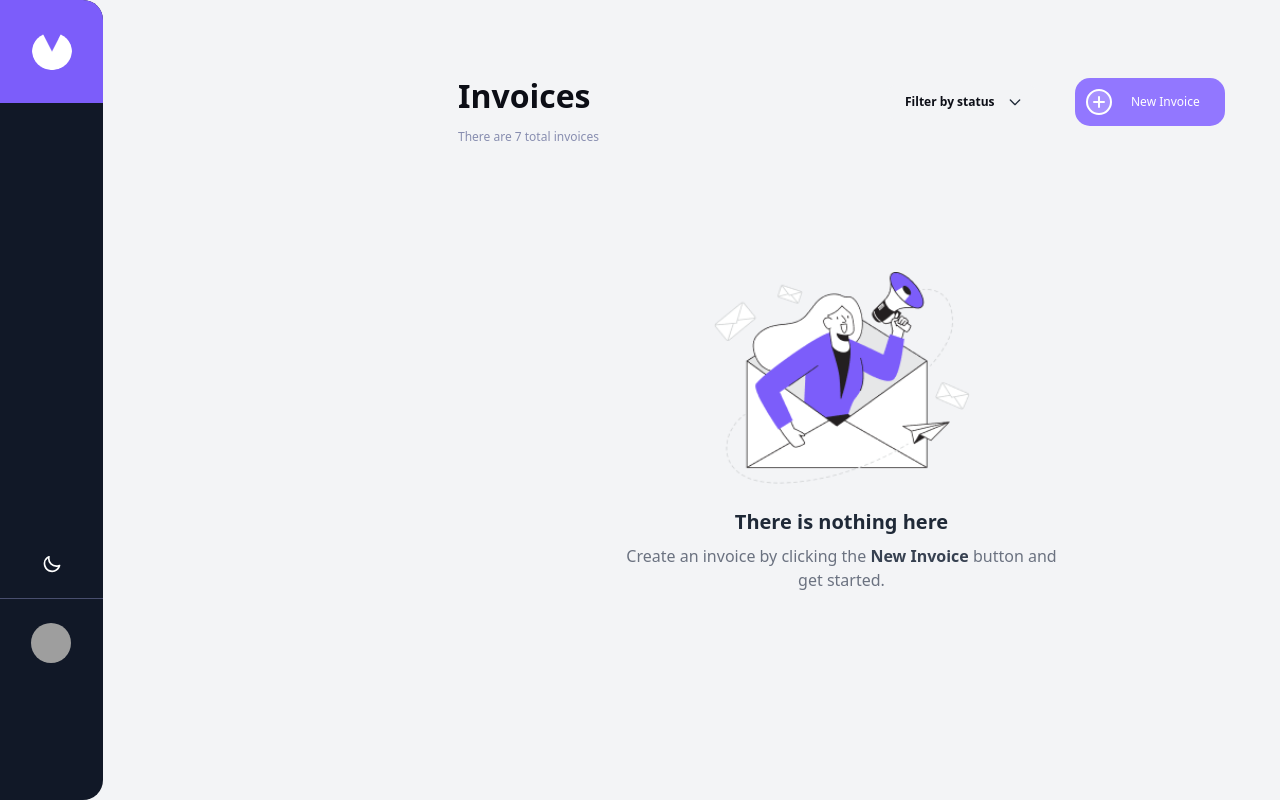
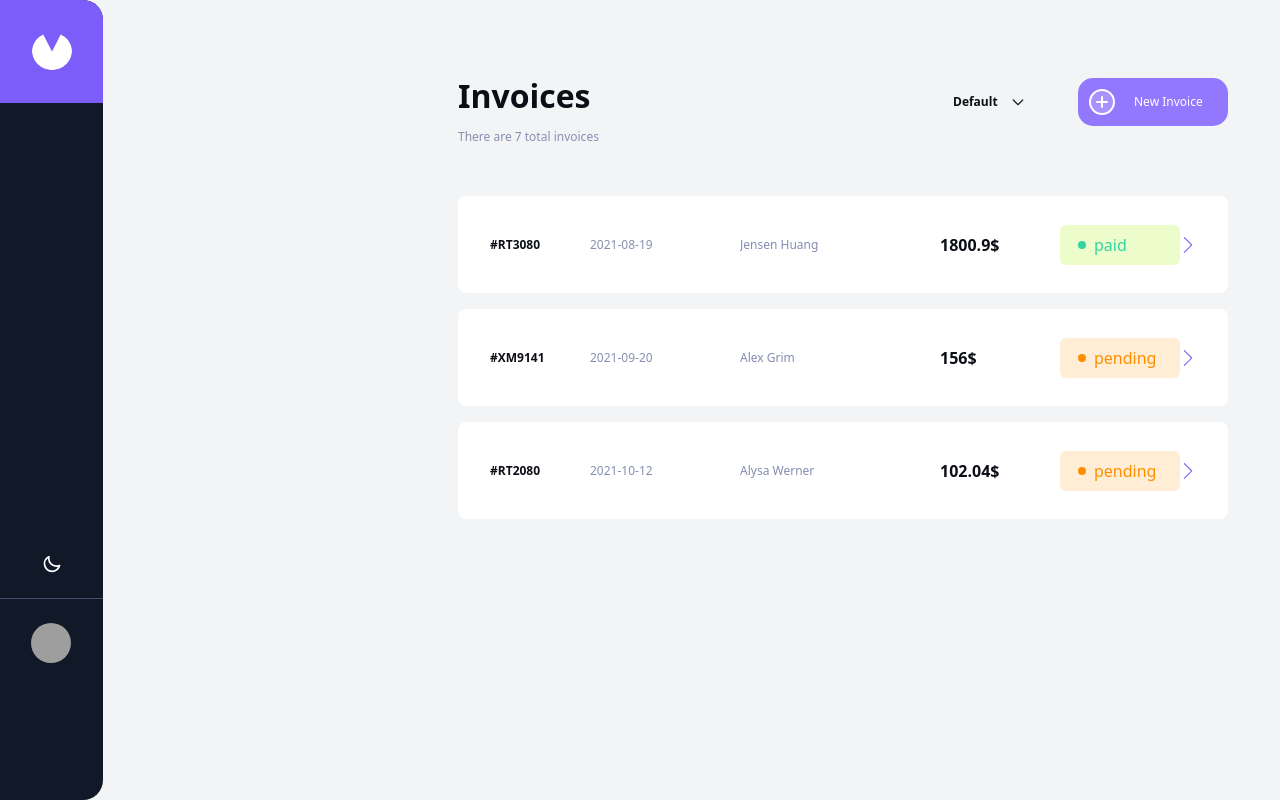
Before and after one commit to abdurahmonanvarov/last-exam, a React (Vite) app: page / in a window 1280 px wide. Built offline with nearby package versions, Linux system fonts and the light colour scheme; data requests are answered from the project's data file; grey boxes are pictures that could not be loaded.

Commit message:
salom usttoz

```diff
--- /dev/null
+++ b/data/db.json
@@ -0,0 +1,103 @@
+{
+  "treap": [
+    {
+      "id": "RT3080",
+      "createdAt": "2021-08-18",
+      "paymentDue": "2021-08-19",
+      "description": "Re-branding",
+      "paymentTerms": 1,
+      "clientName": "Jensen Huang",
+      "clientEmail": "jensenh@mail.com",
+      "status": "paid",
+      "senderAddress": {
+        "street": "19 Union Terrace",
+        "city": "London",
+        "postCode": "E1 3EZ",
+        "country": "United Kingdom"
+      },
+      "clientAddress": {
+        "street": "106 Kendell Street",
+        "city": "Sharrington",
+        "postCode": "NR24 5WQ",
+        "country": "United Kingdom"
+      },
+      "items": [
+        {
+          "name": "Brand Guidelines",
+          "quantity": 1,
+          "price": 1800.9,
+          "total": 1800.9
+        }
+      ],
+      "total": 1800.9
+    },
+    {
+      "id": "XM9141",
+      "createdAt": "2021-08-21",
+      "paymentDue": "2021-09-20",
+      "description": "Graphic Design",
+      "paymentTerms": 30,
+      "clientName": "Alex Grim",
+      "clientEmail": "alexgrim@mail.com",
+      "status": "pending",
+      "senderAddress": {
+        "street": "19 Union Terrace",
+        "city": "London",
+        "postCode": "E1 3EZ",
+        "country": "United Kingdom"
+      },
+      "clientAddress": {
+        "street": "84 Church Way",
+        "city": "Bradford",
+        "postCode": "BD1 9PB",
+        "country": "United Kingdom"
+      },
+      "items": [
+        {
+          "name": "Banner Design",
+          "quantity": 1,
+          "price": 156,
+          "total": 156
+        },
+        {
+          "name": "Email Design",
+          "quantity": 2,
+          "price": 200,
+          "total": 400
+        }
+      ],
+      "total": 556
+    },
+    {
+      "id": "RT2080",
+      "createdAt": "2021-10-11",
+      "paymentDue": "2021-10-12",
+      "description": "Logo Concept",
+      "paymentTerms": 1,
+      "clientName": "Alysa Werner",
+      "clientEmail": "alysa@email.co.uk",
+      "status": "pending",
+      "senderAddress": {
+        "street": "19 Union Terrace",
+        "city": "London",
+        "postCode": "E1 3EZ",
+        "country": "United Kingdom"
+      },
+      "clientAddress": {
+        "street": "63 Warwick Road",
+        "city": "Carlisle",
+        "postCode": "CA20 2TG",
+        "country": "United Kingdom"
+      },
+      "items": [
+        {
+          "name": "Logo Sketches",
+          "quantity": 1,
+          "price": 102.04,
+          "total": 102.04
+        }
+      ],
+      "total": 102.04
+    }
+  ]
+}
--- a/src/App.jsx
+++ b/src/App.jsx
@@ -3,10 +3,30 @@ import MainLoyout from "./components/MainLoyout";
 import Home from "./pages/Home";
 import SingleProduct from "./pages/SingleProduct";
 import PageNoInfo from "./pages/PageNoInfo";
-import { useState } from "react";
+import { useState, useEffect } from "react";
+import axios from "axios";
 
 function App() {
-  const [salom, setSalom] = useState(false);
+  const [exsist, setExsist] = useState(true);
+  const [malumot, setMalumot] = useState([]);
+
+  useEffect(() => {
+    const fetchData = async () => {
+      try {
+        const response = await axios.get("http://localhost:3000/treap");
+        setMalumot(response.data);
+      } catch (error) {
+        console.error("API dan malumot olishda xatolik:", error);
+        setExsist(false); // Xatolik bo'lsa, exsist false bo'ladi
+      }
+    };
+
+    fetchData();
+  }, []);
+  useEffect(() => {
+    setExsist(malumot.length > 0);
+  }, [malumot]);
+
   const router = createBrowserRouter([
     {
       path: "/",
@@ -14,7 +34,7 @@ function App() {
       children: [
         {
           index: true,
-          element: salom ? <Home /> : <PageNoInfo />, // Shart qo‘ydik
+          element: exsist ? <Home /> : <PageNoInfo />, // Shart qo‘ydik
         },
         {
           path: "/singleproducts/:id",
--- /dev/null
+++ b/src/components/DeletModal.jsx
@@ -0,0 +1,66 @@
+import React from "react";
+import axios from "axios";
+import { useNavigate } from "react-router-dom";
+import { toast } from "react-toastify";
+
+const DeletModal = ({ isOpen, handleCloseModal, id }) => {
+  const nav = useNavigate();
+  // Handle deletion
+  const handleDelete = async () => {
+    try {
+      // Send DELETE request
+      const response = await axios.delete(`http://localhost:3000/treap/${id}`);
+      console.log("Product deleted:", response.data);
+      nav("/");
+      toast.success("Your info delet succesfully");
+      handleCloseModal();
+    } catch (error) {
+      console.error("Error deleting the product:", error);
+    }
+  };
+
+  return (
+    <div>
+      {isOpen && (
+        <div className="fixed z-10 inset-0 overflow-y-auto">
+          <div className="flex items-center justify-center min-h-screen pt-4 px-4 pb-20 text-center sm:block sm:p-0">
+            <div className="fixed inset-0 transition-opacity">
+              <div className="absolute inset-0 bg-gray-500 opacity-75"></div>
+            </div>
+            <span className="hidden sm:inline-block sm:align-middle sm:h-screen"></span>
+            &#8203;
+            <div className="inline-block align-bottom bg-white rounded-lg text-left overflow-hidden shadow-xl transform transition-all sm:my-8 sm:align-middle sm:max-w-lg sm:w-full">
+              <div className="bg-white px-4 pt-5 pb-4 sm:p-6 sm:pb-4">
+                <h3 className="text-lg leading-6 font-medium text-gray-900">
+                  Confirm Deletion
+                </h3>
+                <div className="mt-2">
+                  <p className="text-sm leading-5 text-gray-500">
+                    Are you sure you want to delete invoice #{id}? This action
+                    cannot be undone.
+                  </p>
+                </div>
+              </div>
+              <div className="bg-gray-50 px-4 py-3 sm:px-6 sm:flex sm:flex-row-reverse">
+                <button
+                  onClick={handleDelete} // Call handleDelete to send the delete request
+                  className="w-full inline-flex justify-center rounded-md border border-transparent shadow-sm px-4 py-2 bg-red text-base font-medium text-white hover:bg-red-700 sm:ml-3 sm:w-auto"
+                >
+                  Delete
+                </button>
+                <button
+                  onClick={handleCloseModal} // Use the passed function to close modal
+                  className="mt-3 w-full inline-flex justify-center rounded-md border border-gray-300 shadow-sm px-4 py-2 bg-white text-base font-medium text-gray-700 hover:bg-gray-50 sm:mt-0 sm:ml-3 sm:w-auto"
+                >
+                  Cancel
+                </button>
+              </div>
+            </div>
+          </div>
+        </div>
+      )}
+    </div>
+  );
+};
+
+export default DeletModal;
--- a/src/components/Navbar.jsx
+++ b/src/components/Navbar.jsx
@@ -1,8 +1,17 @@
+import { useState } from "react";
 import { PiPlusCircleDuotone } from "react-icons/pi";
 
-function Navbar() {
+function Navbar({ onFilterChange }) {
+  const [selectedOption, setSelectedOption] = useState("all");
+
+  const handleChange = (event) => {
+    const value = event.target.value;
+    setSelectedOption(value);
+    onFilterChange(value);
+  };
+
   return (
-    <div className="mt-[72px] mb-[65px] ">
+    <div className="mt-[72px] mb-[65px]">
       <header className="container flex justify-between items-center gap-[276px]">
         <div className="w-[155px] h-[59px]">
           <h1 className="text-[32px] font-bold text-[#0C0E16] mb-[8px]">
@@ -14,23 +23,27 @@ function Navbar() {
         </div>
         <div className="flex justify-between items-center gap-[40px]">
           <div className="flex items-center gap-[16px]">
-            <div class="relative">
-              <select class="appearance-none text-[12px] text-[#0C0E16] font-bold bg-gray-100 py-2 pl-4 pr-10 rounded-md w-full">
-                <option>Filter by status</option>
-                <option>Option 2</option>
-                <option>Option 3</option>
+            <div className="relative">
+              <select
+                value={selectedOption}
+                onChange={handleChange}
+                className="appearance-none text-[12px] text-[#0C0E16] font-bold bg-gray-100 py-2 pl-4 pr-10 rounded-md w-full"
+              >
+                <option value="all">Default</option>
+                <option value="paid">Paid</option>
+                <option value="pending">Unpaid</option>
               </select>
               <svg
-                class="absolute right-3 top-1/2 transform -translate-y-1/2 w-4 h-4"
+                className="absolute right-3 top-1/2 transform -translate-y-1/2 w-4 h-4"
                 xmlns="http://www.w3.org/2000/svg"
                 fill="none"
                 viewBox="0 0 24 24"
                 stroke="currentColor"
               >
                 <path
-                  stroke-linecap="round"
-                  stroke-linejoin="round"
-                  stroke-width="2"
+                  strokeLinecap="round"
+                  strokeLinejoin="round"
+                  strokeWidth="2"
                   d="M19 9l-7 7-7-7"
                 ></path>
               </svg>
@@ -47,15 +60,3 @@ function Navbar() {
 }
 
 export default Navbar;
-
-{
-  /* <div>
-<h1 className="text-2xl font-bold">Invoices</h1>
-<p className="text-gray-500">There are 90 total invoices</p>
-</div> */
-}
-{
-  /* <button className="bg-purple-500 text-white px-4 py-2 rounded-lg flex items-center gap-2">
-<span className="text-lg">+</span> New Invoice
-</button> */
-}
--- a/src/pages/Home.jsx
+++ b/src/pages/Home.jsx
@@ -1,33 +1,84 @@
+import { useEffect, useState } from "react";
 import { SlArrowRight } from "react-icons/sl";
 import Navbar from "../components/Navbar";
+import axios from "axios";
+import { Link } from "react-router-dom";
 
 function Home() {
+  const [selectedFilter, setSelectedFilter] = useState("all");
+  const [data, setData] = useState([]);
+  const [filteredData, setFilteredData] = useState([]);
+
+  useEffect(() => {
+    const fetchData = async () => {
+      try {
+        const response = await axios.get("http://localhost:3000/treap");
+        setData(response.data);
+      } catch (error) {
+        console.error("API dan malumot olishda xatolik:", error);
+      }
+    };
+
+    fetchData();
+  }, []);
+
+  //Filter
+
+  useEffect(() => {
+    const filtered = data.filter((item) =>
+      selectedFilter === "all" ? true : item.status === selectedFilter
+    );
+    setFilteredData(filtered);
+  }, [selectedFilter, data]);
+
   return (
     <div>
-      <Navbar />
+      <Navbar onFilterChange={setSelectedFilter} />
 
-      <div className="flex flex-col gap-[16px] overflow-y-auto h-[360px]">
-        <div className="bg-[#FFFFFF] w-full pl-[32px] pr-[32px] pt-[29px] pb-[28px] rounded-[8px] flex items-center cursor-pointer hover:shadow-2xl transition duration-300">
-          <h3 className="text-[#0C0E16] text-[12px] font-bold mr-[43px]">
-            #RT3080
-          </h3>
-          <p className="text-[#888EB0] text-[12px] mr-[45px]">
-            Due 19 Aug 2021
-          </p>
-          <h3 className="text-[12px] text-[#858BB2] mr-[73px]">Jensen Huang</h3>
-          <span className="text-[#0C0E16] text-[16px] mr-[40px] font-bold">
-            £ 1,800.90
-          </span>
-          <button class="bg-[#DFE3FA] w-[104px] h-[40px]  text-[#33D69F] font-medium py-2 px-4 rounded-[6px] cursor-pointer mr-[50px]">
-            <div class="pl-[12px]">
-              <div className="flex items-center">
-                <div class="bg-[#33D69F] rounded-full w-2 h-2 mr-2"></div>
-                <span class=" text-center text-[12px] font-bold">Paid</span>
-              </div>
-            </div>
-          </button>
-          <SlArrowRight className="text-[#7C5DFA] cursor-pointer" />
-        </div>
+      <div className="flex flex-col gap-[16px] overflow-y-auto h-[432px]">
+        {filteredData.length > 0 &&
+          filteredData.map((datam) => {
+            return (
+              <Link
+                to={`/singleproducts/${datam.id}`}
+                key={datam.id}
+                className="bg-white w-full pl-[32px] pr-[32px] pt-[29px] pb-[28px] rounded-[8px] flex items-center justify-between cursor-pointer hover:shadow-2xl transition duration-300"
+              >
+                <h3 className="text-[#0C0E16] text-[12px] font-bold w-[100px] truncate">
+                  #{datam.id}
+                </h3>
+
+                <p className="text-[#888EB0] text-[12px] w-[150px] truncate">
+                  {datam.paymentDue}
+                </p>
+
+                <h3 className="text-[12px] text-[#858BB2] w-[200px] truncate">
+                  {datam.clientName}
+                </h3>
+
+                <span className="text-[#0C0E16] text-[16px] w-[120px] font-bold truncate">
+                  {datam.items.length > 0 ? datam.items[0].price : "N/A"}$
+                </span>
+
+                <span
+                  className={`flex gap-[8px] items-center w-[120px] rounded-[6px] h-[40px] pl-[18px] pr-[18px] ${
+                    datam?.status === "paid"
+                      ? "bg-lime-100 text-[#33D69F]" // Paid bo'lsa yashil
+                      : " bg-orange-100 text-[#FF8F00]"
+                  }`}
+                >
+                  <span
+                    className={`w-2 h-2 ${
+                      datam?.status === "paid" ? "bg-[#33D69F]" : "bg-[#FF8F00]"
+                    } rounded-full`}
+                  ></span>
+                  {datam?.status || "Padding"} {/* Status */}
+                </span>
+
+                <SlArrowRight className="text-[#7C5DFA] cursor-pointer" />
+              </Link>
+            );
+          })}
       </div>
     </div>
   );
--- a/src/pages/SingleProduct.jsx
+++ b/src/pages/SingleProduct.jsx
@@ -1,28 +1,92 @@
-import React from "react";
+import React, { useEffect, useState } from "react";
+import { Link, useParams } from "react-router-dom";
+import DeletModal from "../components/DeletModal";
+import axios from "axios";
 
 function SingleProduct() {
+  const [isOpen, setIsOpen] = useState(false);
+  const { id } = useParams();
+  const [productData, setProductData] = useState(null);
+  const [loading, setLoading] = useState(true);
+  const [error, setError] = useState(null);
+
+  const handleOpenModal = () => {
+    setIsOpen(true);
+  };
+
+  const handleCloseModal = () => {
+    setIsOpen(false);
+  };
+
+  useEffect(() => {
+    const fetchData = async () => {
+      try {
+        const response = await axios.get(`http://localhost:3000/treap/${id}`);
+        setProductData(response.data);
+      } catch (err) {
+        setError("Failed to fetch data");
+      } finally {
+        setLoading(false);
+      }
+    };
+
+    if (id) {
+      fetchData();
+    }
+  }, [id]);
+
+  if (loading) {
+    return (
+      <div className="fixed inset-0 z-50 flex justify-center items-center bg-opacity-50 bg-gray-800">
+        <div className="animate-spin rounded-full h-16 w-16 border-t-4 border-b-4 border-blue-500"></div>{" "}
+      </div>
+    );
+  }
+
+  if (error) {
+    return <div>{error}</div>;
+  }
+
   return (
     <div>
+      <DeletModal isOpen={isOpen} handleCloseModal={handleCloseModal} id={id} />
       <div className="mt-[64px] mb-[24px] w-[730px] h-[135px]">
-        <button className="text-blue-600 flex items-center mb-[32px] text-[12px] gap-[23px]">
+        <Link
+          to="/"
+          className="text-blue-600 flex items-center mb-[32px] text-[12px] gap-[23px]"
+        >
           &larr; Go back
-        </button>
+        </Link>
 
         {/* Status & Buttons */}
         <div className="flex justify-between items-center bg-white p-4 rounded-[8px] pr-[32px] pl-[32px] pt-[20px] pb-[20px]">
           <span className="text-gray-700 font-medium flex items-center gap-[16px]">
             <span className="text-[12px] text-[#858BB2]"> Status</span>
-            <span className="flex gap-[8px] items-center bg-softRed  w-[120px] rounded-[6px] h-[40px] pl-[18px] pr-[18px]">
-              {" "}
-              <span className="w-2 h-2 bg-yellow-400 rounded-full"></span>
-              Padding
+            <span
+              className={`flex gap-[8px] items-center w-[120px] rounded-[6px] h-[40px] pl-[18px] pr-[18px] ${
+                productData?.status === "paid"
+                  ? "bg-lime-100 text-[#33D69F]"
+                  : " bg-orange-100 text-[#FF8F00]"
+              }`}
+            >
+              <span
+                className={`w-2 h-2 ${
+                  productData?.status === "paid"
+                    ? "bg-[#33D69F]"
+                    : "bg-[#FF8F00]"
+                } rounded-full`}
+              ></span>
+              {productData?.status || "Padding"}
             </span>
           </span>
           <div className="flex items-center gap-[8px]">
             <button className="bg-gray-300 text-[#7E88C3] py-[16px] px-[23px] rounded-[25px] hover:bg-gray-400 transition">
               Edit
             </button>
-            <button className="bg-red text-white py-[16px] px-[23px] rounded-[25px] hover:bg-red-600 transition">
+            <button
+              onClick={handleOpenModal}
+              className="bg-red text-white py-[16px] px-[23px] rounded-[25px] hover:bg-red-600 transition"
+            >
               Delete
             </button>
             <button className="bg-purple-600 text-white py-[16px] px-[23px] rounded-[25px] hover:bg-purple-700 transition">
@@ -32,93 +96,96 @@ function SingleProduct() {
         </div>
       </div>
 
-      <div className=" rounded-xl shadow-lg p-[48px] w-full max-w-[730px] overflow-y-auto h-[400px] bg-white ">
-        {/* Go Back */}
-
+      <div className="rounded-xl shadow-lg p-[48px] w-full max-w-[730px] overflow-y-auto h-[460px] bg-white">
         {/* Invoice Details */}
-        <div className="">
         <div className="flex justify-between mb-[21px]">
           <div>
-              {" "}
-              <h2 className="text-[16px] font-bold">#XM9141</h2>
-              <p className="text-[#7E88C3] text-[12px]">Graphic Design</p>
+            <h2 className="text-[16px] font-bold">#{productData?.id}</h2>
+            <p className="text-[#7E88C3] text-[12px]">
+              {productData?.category || "Graphic Design"}
+            </p>
           </div>
           <div className="flex flex-col gap-[]">
             <span className="text-[#7E88C3] text-[11px]">
-                19 Union Terrace
+              {productData.senderAddress.street}
             </span>
             <span className="text-[#7E88C3] text-end text-[11px]">
-                London
+              {productData.senderAddress.city}
             </span>
             <span className="text-[#7E88C3] text-end text-[11px]">
-                E1 3EZ
+              {productData.senderAddress.postCode}
             </span>
-              <span className="text-[#7E88C3] text-[11px]">United Kingdom</span>
+            <span className="text-[#7E88C3] text-[11px]">
+              {productData.senderAddress.country}
+            </span>
           </div>
         </div>
         <div className="grid grid-cols-3 gap-[100px] mb-[45px]">
           <div>
             <p className="text-[#7E88C3] text-[12px]">Invoice Date</p>
             <p className="font-bold text-[#0C0E16] text-[15px]">
-                21 Aug 2021
+              {productData?.createdAt}
             </p>
-              <p className="text-[#7E88C3] mt-[20px] text-[12px]">
-                Payment Due
-              </p>
+            <p className="text-[#7E88C3] mt-[20px] text-[12px]">Payment Due</p>
             <p className="font-bold text-[#0C0E16] text-[15px]">
-                20 Sep 2021
+              {productData?.paymentDue}
             </p>
           </div>
           <div>
             <p className="text-[#7E88C3] text-[12px]">Bill To</p>
             <p className="font-bold text-[#0C0E16] text-[15px] mb-[12px] mt-[12px]">
-                Alex Grim
+              {productData.clientName}
             </p>
             <p className="text-[#7E88C3] text-[12px]">
-                84 Church Way <br />
-                Bradford <br />
-                BD1 9PB <br />
-                United Kingdom
+              <span>{productData.senderAddress.street}</span>
+              <span>{productData.senderAddress.city}</span>
+              <span>{productData.senderAddress.postCode}</span>
+              <span>{productData.senderAddress.country}</span>
             </p>
           </div>
           <div>
             <p className="text-[#7E88C3] text-[12px]">Sent to</p>
             <p className="font-bold text-[#0C0E16] text-[15px]">
-                alexgrim@mail.com
+              {productData?.clientEmail}
             </p>
           </div>
         </div>
+        {/* Invoice Items */}
+        <div className="bg-gray-50 p-4 rounded-lg mt-6">
+          <div className="flex justify-between py-2 font-bold border-b pb-2">
+            <span className="w-1/4 text-[11px]">Item Name</span>
+            <span className="w-1/4 text-center text-[11px]">QTY.</span>
+            <span className="w-1/4 text-center text-[11px]">Price</span>
+            <span className="w-1/4 text-right text-[11px]">Total</span>
           </div>
 
-        {/* Invoice Items */}
-        <div className="bg-gray-50 p-4 rounded-lg mt-6">
-          <div className="flex justify-between font-semibold text-gray-600 border-b pb-2">
-            <span>Item Name</span>
-            <span>QTY.</span>
-            <span>Price</span>
-            <span>Total</span>
+          {[
+            ...(productData?.items || []),
+            ...(productData?.setItems || []),
+          ].map((item, index) => (
+            <div className="flex justify-between py-2 border-b" key={index}>
+              <span className="w-1/4 text-[#0C0E16] font-bold">
+                {item.name}
+              </span>
+              <span className="w-1/4 text-center font-bold">
+                {item.quantity}
+              </span>
+              <span className="w-1/4 text-center font-bold">{item.price}$</span>
+              <span className="w-1/4 text-right text-[#0C0E16] font-bold">
+                {item.total}$
+              </span>
             </div>
-          <div className="flex justify-between py-2">
-            <span className="font-semibold">Banner Design</span>
-            <span>1</span>
-            <span>£156.00</span>
-            <span>£156.00</span>
-          </div>
-          <div className="flex justify-between py-2">
-            <span className="font-semibold">Email Design</span>
-            <span>2</span>
-            <span>£200.00</span>
-            <span>£400.00</span>
-          </div>
+          ))}
         </div>
 
         {/* Total */}
         <div className="bg-gray-900 text-white p-4 mt-4 rounded-lg text-lg flex justify-between font-semibold">
           <span>Amount Due</span>
-          <span>£556.00</span>
+          <span>{productData?.total}$</span>
         </div>
       </div>
     </div>
   );
 }
+
 export default SingleProduct;
```
Lines whose indentation alone changed are shown as unchanged.
